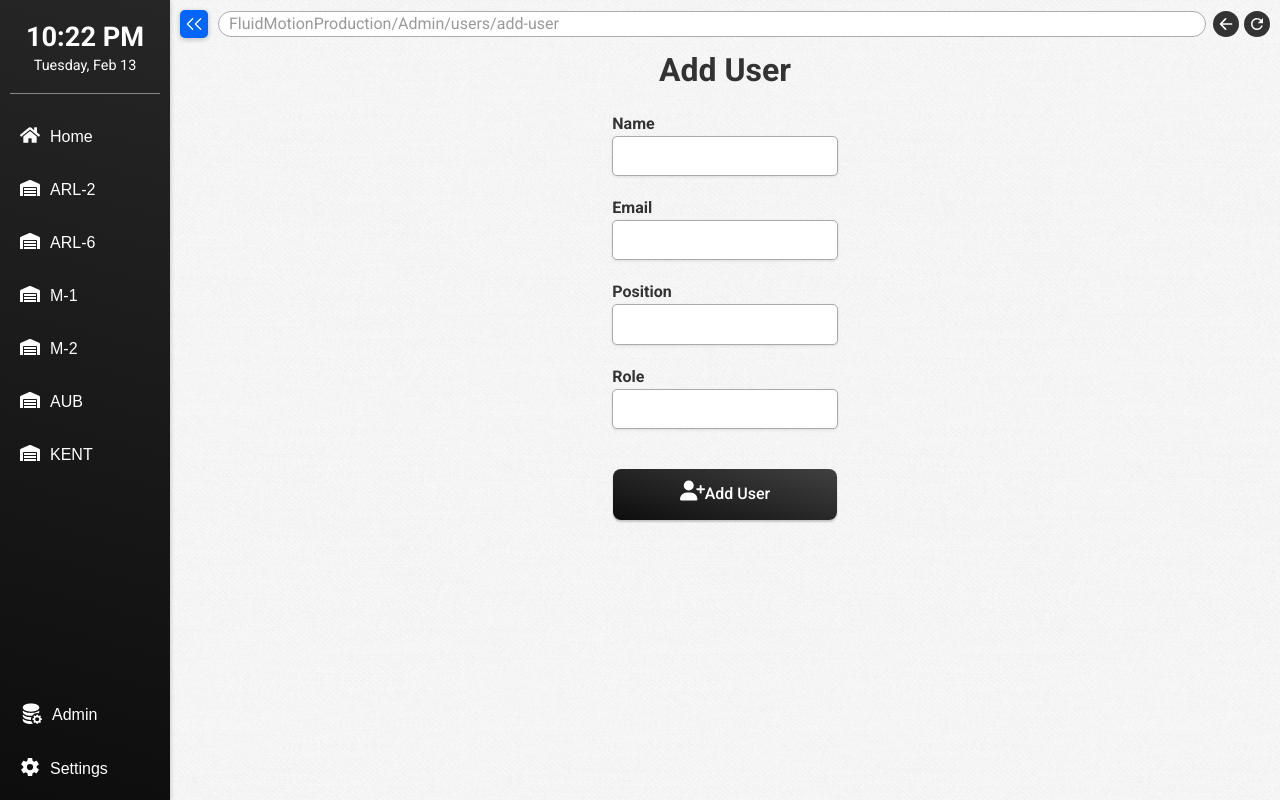
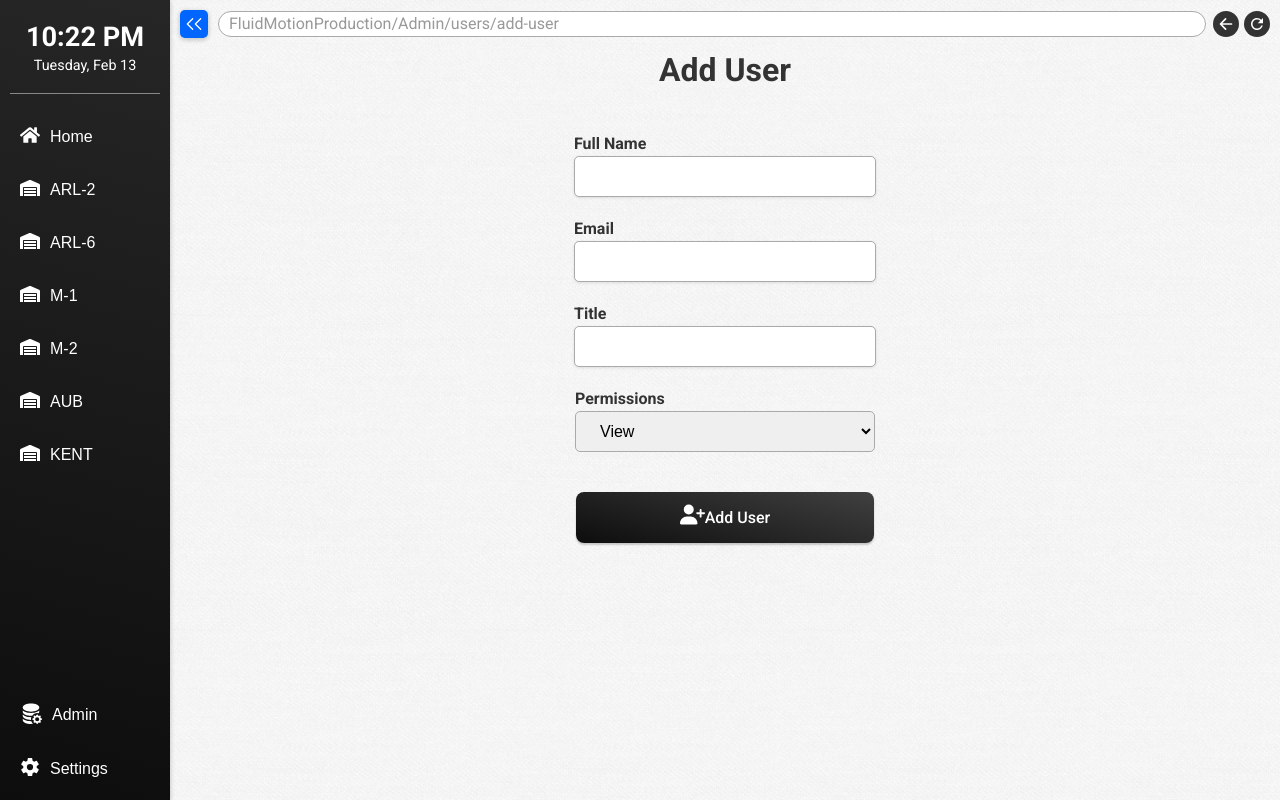
Before and after one commit to its-cleb/Dashboard-V0.1.0, a Next.js app: page /admin/users/add-user in a window 1280 px wide. Built offline with nearby package versions, Linux system fonts and the light colour scheme.

Commit message:
Add User
- Add User page functional, correctly adds users to database
- Need to fix BottomMenu styling
- Need to add Edit/Delete user functions

```diff
--- a/src/app/admin/users/add-user/page.css
+++ b/src/app/admin/users/add-user/page.css
@@ -1,8 +1,24 @@
 .form-box {
   gap: 20px;
+  margin-top: 40px;
+  width: 500px;
 }
 
+input {
+  width: 260px;
+  padding: 10px 20px;
+  font-weight: 400;
+  font-size: 1em;
+}
+
+.select {
+  width: 300px;
+}
+
+option:active {
+  background-color: red;
+}
 .user-add-button {
   margin-top: 20px;
-  width: 185px;
+  width: 260px;
 }
--- a/src/app/admin/users/add-user/page.js
+++ b/src/app/admin/users/add-user/page.js
@@ -1,18 +1,20 @@
 "use client"
-import '../../../styles.css'
+import '@/app/styles.css'
 import './page.css'
 import React, { useState } from 'react'
-import { IconButton, Column } from '@/components/generic/common'
+import { useRouter } from 'next/navigation'
+import { Column } from '@/components/generic/common'
 import { FaUserPlus } from "react-icons/fa6"
 
 export default function Users() {
 
-  // Declare default values if AddEmployee was the parent
+  const router = useRouter()
+
   const blankForm = {
     name: '',
     email: '',
-    position:'',
-    role:'',
+    position: '',
+    role: 'VIEW',
   }
 
   const [ form, setForm ] = useState(blankForm)
@@ -25,7 +27,10 @@ export default function Users() {
   }
 
   const submitForm = async () => {
-    // e.preventDefault()
+    let name = form.name
+    let email = form.email
+    let position = form.position
+    let role = form.role
 
     try {
       fetch('/api/add-user', {
@@ -33,11 +38,12 @@ export default function Users() {
         headers: {
           'Content-Type': 'application/json'
       },
-      body: JSON.stringify({form})
+      body: JSON.stringify({name, email, position, role})
       })
     } catch (error) {
       console.error(error)
     }
+    router.push('/admin/users')
   }
 
   return (
@@ -47,7 +53,7 @@ export default function Users() {
         <div className="form-box center-all mar-t-20">
           <Column className="center-all gap-20">
             <Column>
-              <label className="t-left bold">Name</label>
+              <label className="t-left bold">Full Name</label>
               <input
                 type="text"
                 value={form.name}
@@ -63,7 +69,7 @@ export default function Users() {
               />
             </Column>
             <Column>
-              <label className="t-left bold">Position</label>
+              <label className="t-left bold">Title</label>
               <input
                 type="text"
                 value={form.position}
@@ -71,20 +77,24 @@ export default function Users() {
               />
             </Column>
             <Column>
-              <label className="t-left bold">Role</label>
-              <input
-                type="text"
-                value={form.role}
-                onChange={e => setFormState('role', e.target.value)}
-              />
+              <label className="t-left bold">Permissions</label>
+              <div className="select">
+                <select className="select" value={form.role} onChange={e => setFormState('role', e.target.value)}>
+                  <option value="VIEW">View</option>
+                  <option value="WORKER">Worker</option>
+                  <option value="MANAGER">Manager</option>
+                  <option value="ADMIN">Admin</option>
+                  <p>test</p>
+                </select>
+              </div>
             </Column>
 
             <div onClick={() => submitForm()} className="user-add-button btn flex center-all cursor">
               <div className="admin-menu-item-icon"><FaUserPlus size={25} /></div>
               <div className="admin-menu-item-text">Add User</div>
             </div>
+
           </Column>
-
         </div>
 
       </div>
--- a/src/app/api/add-user.js/route.js
+++ /dev/null
@@ -1,7 +0,0 @@
-import { NextResponse } from "next/server"
-
-export async function POST(request){
-  const res = await request.json()
-  console.log(res)
-  return NextResponse.json({data: res})
-}
--- /dev/null
+++ b/src/app/api/add-user/route.js
@@ -0,0 +1,19 @@
+import { NextResponse } from "next/server"
+
+export async function POST(request){
+  const res = await request.json()
+  const {name, email, position, role} = res
+
+  console.log(res)
+
+    const result = await prisma.user.create({
+      data: {
+        name,
+        email,
+        position,
+        role
+      }
+    })
+
+  return NextResponse.json({result})
+}
--- a/src/app/styles.css
+++ b/src/app/styles.css
@@ -49,6 +49,25 @@
 .cursor-pointer {
   cursor: pointer;
   user-select: none;
+}
+
+/* Forms */
+input {
+  flex: 1;
+  display: flex;
+  flex-grow: 1;
+}
+select {
+  display: flex;
+  flex-grow: 1;
+  flex: 1;
+  border: 1px solid #aaaaaa;
+  padding: 10px 20px;
+  font-size: 1em;
+  border-radius: 5px;
+}
+option {
+  padding: 10px 20px;
 }
 
 /* Text */
--- a/src/components/navigation/bottommenu.css
+++ b/src/components/navigation/bottommenu.css
@@ -1,6 +1,6 @@
 /* Bottom Menu */
 .bottom-menu-container {
-  position: sticky;
+  position: absolute;
   bottom: 0px;
   display: flex;
   flex-direction: row;
--- a/src/components/navigation/bottommenu.js
+++ b/src/components/navigation/bottommenu.js
@@ -20,7 +20,7 @@ const BottomMenuItem = (props) => {
 
   return (
     <div>
-      <Link href={props.link} className="float-menu-item">
+      <Link href={props.href} className="float-menu-item">
         <div className="float-menu-item-icon">{props.children}</div>
         <div className="float-menu-item-text">{props.title}</div>
       </Link>
```
Also changed, not shown: src/app/admin/users/page.js (+13 -6 lines), src/components/navigation/floatmenu.js (+16 -3 lines).
